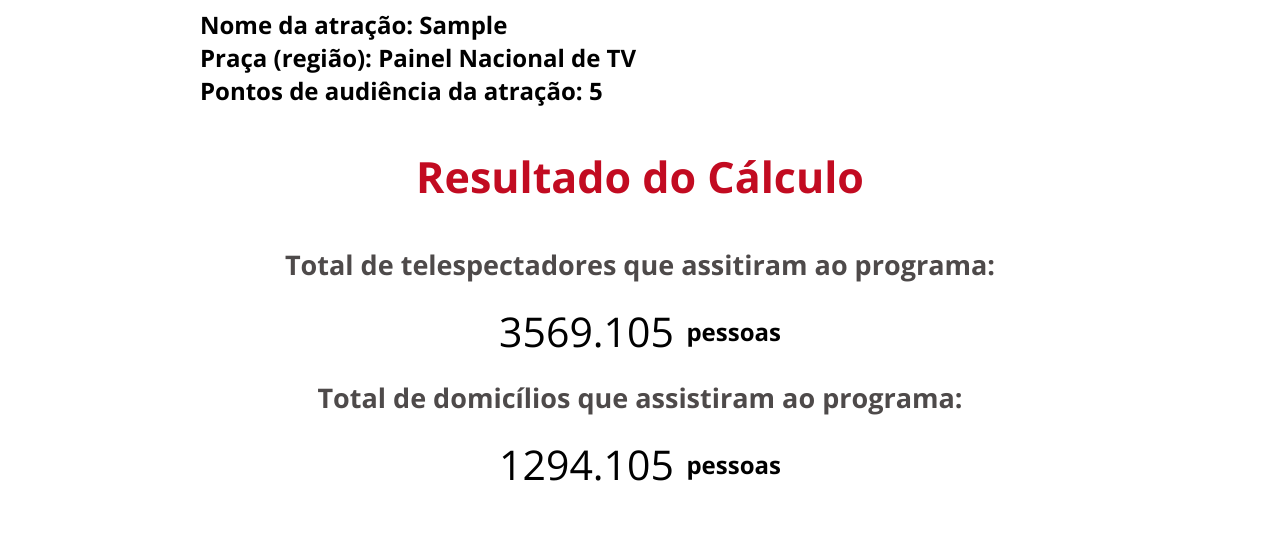
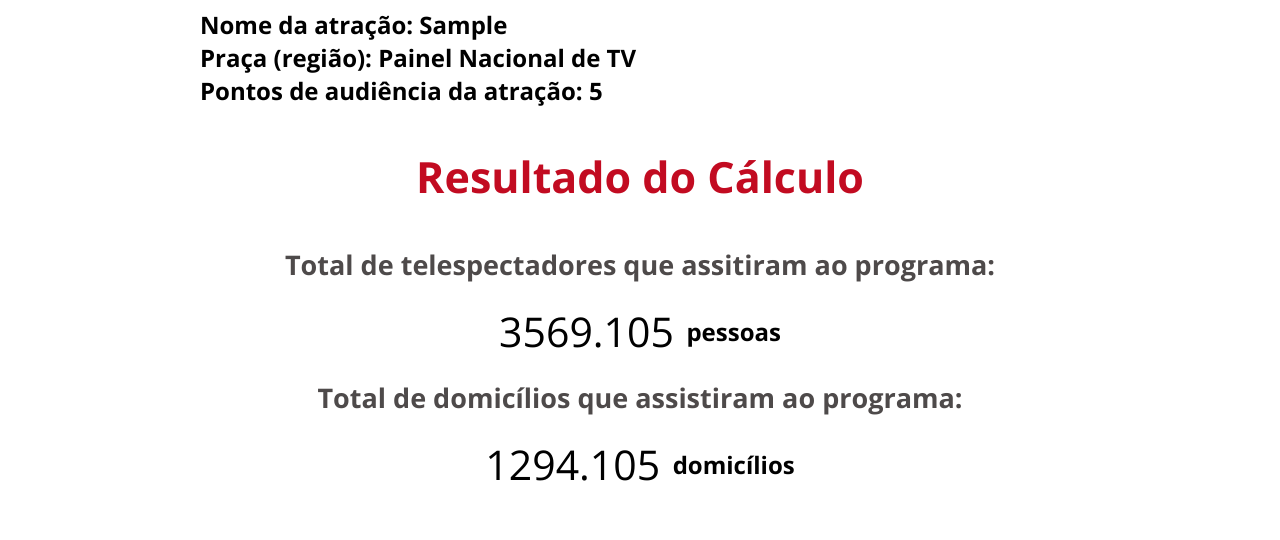
Before and after one commit to mfcastilho/calculando-audiencia, a website: page index.html in a window 1280 px wide. Both pictures are taken after typing "Sample", "5" into the empty fields and a click on the button "Calcular". Shown: the part 137-677 px from the top of the page. Drawn offline with nearby package versions, Linux system fonts and the light colour scheme.

Commit message:
Fix people name for household

```diff
--- a/index.html
+++ b/index.html
@@ -57,7 +57,7 @@
             <!-- Div aonde será inserido resultado da qtd domicílios -->
             <div class="box">
               <div class="result-of-households" data-result-of-households></div>
-              <span class="people households">&nbsp; pessoas</span>
+              <span class="people households">&nbsp; domicílios</span>
             </div>
 
           </div>
```
